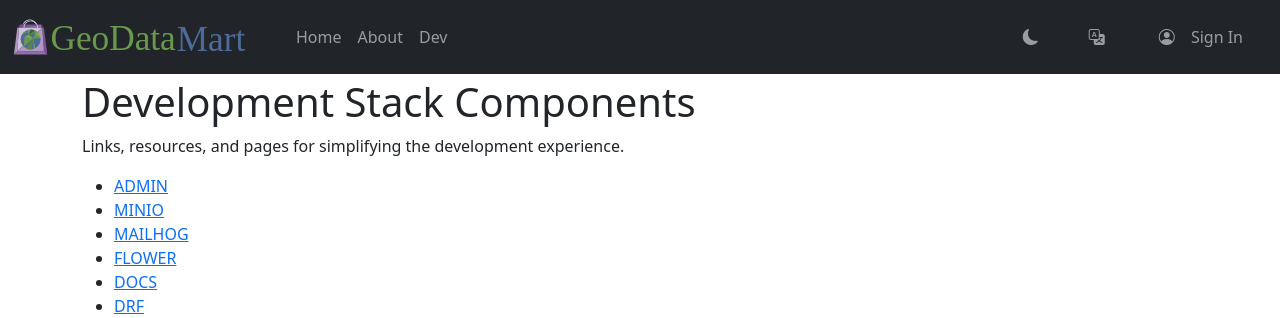
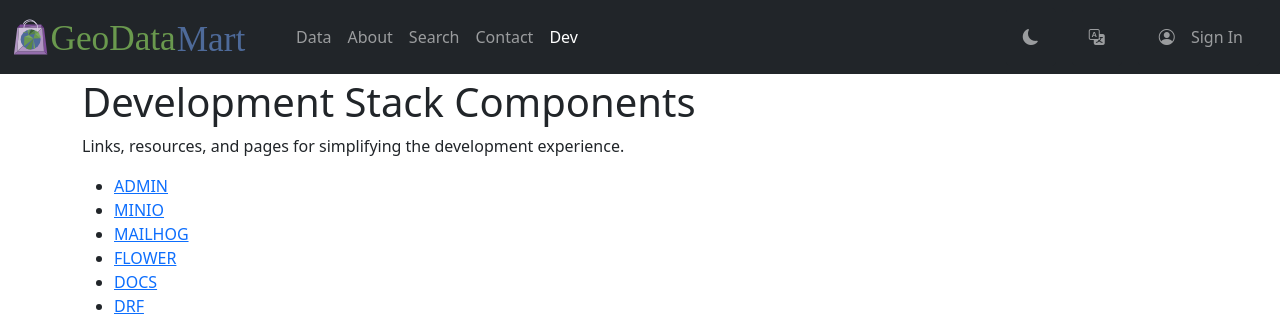
Before and after one commit to kartoza/geodata-mart, a Django app: page /devapp/ in a window 1280 px wide. Shown: the top 318 px of the page. Run offline with Django 3.2, Linux system fonts and the light colour scheme; style sheets or scripts are compiled from the project's sources; parts of the project's set-up code (start-up, migrations or seed data) failed here and were passed over; some libraries are stand-ins or nearby versions.

Commit message:
restructure nav ux

```diff
--- a/geodata_mart/maps/urls.py
+++ b/geodata_mart/maps/urls.py
@@ -5,12 +5,13 @@ from geodata_mart.maps import views
 app_name = "maps"
 urlpatterns = [
     path("", views.gallery, name="gallery"),
-    path("projects", views.projects, name="projects"),
-    path("data", views.data, name="data"),
+    path("projects/", views.projects, name="projects"),
+    path("data/", views.data, name="data"),
     path("maps/<int:project_id>/", views.map, name="map"),
     path("create/", views.create_job, name="create_job"),
     path("job/<job_id>", views.job, name="job"),
     path("checkout/<job_id>", views.checkout, name="checkout"),
     path("cancel/<job_id>", views.cancel_job, name="cancel_job"),
-    path("data/", views.results, name="results"),
+    path("home/", views.results, name="results"),
+    path("search/", views.gallery, name="search"),
 ]
--- a/geodata_mart/templates/components/_navbar_left.html
+++ b/geodata_mart/templates/components/_navbar_left.html
@@ -1,15 +1,60 @@
 {% load static i18n compress %}
+{% url 'gallery' as gallery_url %}
+{% url 'maps:projects' as projects_url %}
+{% url 'maps:data' as data_url %}
+{% url 'maps:search' as search_url %}
+{% url 'vendors:contact' as contact_url %}
+{% url 'about' as about_url %}
+{% url 'devapp:dev' as dev_url %}
 <ul class="navbar-nav mr-auto">
-  <li class="nav-item active">
-    <a class="nav-link" href="{% url 'gallery' %}">{% translate "Home" %}<span
-        class="visually-hidden">(current)</span></a>
+  <li id="data-view-selector" class="nav-item">
+    <div class="dropdown">
+      <a class="nav-link{% if request.path == gallery_url or request.path == projects_url or request.path == data_url %} active{% endif %}"
+        id="dataMenu" title="{% translate "Data Menu" %}" data-bs-toggle="dropdown"
+        aria-expanded="false">{% translate "Data" %}</a>
+      <ul class="dropdown-menu text-small bg-dark" role="menu" aria-labelledby="dataMenu">
+        <li>
+          <a class="dropdown-item nav-link{% if request.path == gallery_url %} active{% endif %}"
+            href="{{ gallery_url }}">{% translate "All Data" %}
+            {% if request.path == gallery_url %}<span class="visually-hidden">(current)</span>{% endif %}
+          </a>
+        </li>
+        <li>
+          <a class="dropdown-item nav-link{% if request.path == projects_url %} active{% endif %}"
+            href="{{ projects_url }}">{% translate "Projects" %}
+            {% if request.path == projects_url %}<span class="visually-hidden">(current)</span>{% endif %}
+          </a>
+        </li>
+        <li>
+          <a class="dropdown-item nav-link{% if request.path == data_url %} active{% endif %}"
+            href="{{ data_url }}">{% translate "Data" %}
+            {% if request.path == data_url %}<span class="visually-hidden">(current)</span>{% endif %}
+          </a>
+        </li>
+      </ul>
+    </div>
   </li>
   <li class="nav-item">
-    <a class="nav-link" href="{% url 'about' %}">{% translate "About" %}</a>
+    <a class="nav-link{% if request.path == about_url%} active{% endif %}"
+      href="{{ about_url }}">{% translate "About" %}
+      {% if request.path == about_url %}<span class="visually-hidden">(current)</span class=>{% endif %}
+    </a>
+  </li>
+  <li class="nav-item">
+    <a class="nav-link{% if request.path == search_url%} active{% endif %}"
+      href="{{ search_url }}">{% translate "Search" %}
+      {% if request.path == search_url %}<span class="visually-hidden">(current)</span class=>{% endif %}
+    </a>
+  </li>
+  <li class="nav-item">
+    <a class="nav-link{% if request.path == contact_url%} active{% endif %}"
+      href="{{ contact_url }}">{% translate "Contact" %}
+      {% if request.path == contact_url %}<span class="visually-hidden">(current)</span class=>{% endif %}
+    </a>
   </li>
   {% if debug %}
   <li class="nav-item">
-    <a class="nav-link" href="{% url 'devapp:dev' %}">Dev</a>
+    <a class="nav-link{% if request.path == dev_url%} active{% endif %}" href="{{ dev_url }}">Dev</a>
   </li>
   {% endif %}
 </ul>
--- a/geodata_mart/templates/components/_navbar_right.html
+++ b/geodata_mart/templates/components/_navbar_right.html
@@ -1,9 +1,10 @@
 {% load static i18n compress %}
+{% url 'maps:results' as results_url %}
 <ul class="navbar-nav ml-auto">
   <li class="nav-item mx-2">
     <button id="toggle-darkmode-btn" x-data @click="$store.darkMode.toggle()" class="btn btn-dark nav-link"
-      title="Toggle Dark Mode">
-      <i class="bi bi-lightbulb-fill nav-link" alt="dark mode" width="32" height="32"></i>
+      title="{% translate "Toggle Dark Mode" %}">
+      <i class="bi bi-lightbulb-fill nav-link" alt="{% translate "dark mode" %}" width="32" height="32"></i>
     </button>
   </li>
 
@@ -12,9 +13,9 @@
     {% get_available_languages as LANGUAGES %}
     {% get_language_info_list for LANGUAGES as languages %}
     <div class="dropdown dropstart">
-      <button id="languageMenu" class="btn btn-dark nav-link" title="Change Language" data-bs-toggle="dropdown"
-        aria-expanded="false">
-        <i class="bi bi-translate nav-link" alt="language" width="32" height="32"></i>
+      <button id="languageMenu" class="btn btn-dark nav-link" title="{% translate "Change Language" %}"
+        data-bs-toggle="dropdown" aria-expanded="false">
+        <i class="bi bi-translate nav-link" alt="{% translate "language" %}" width="32" height="32"></i>
       </button>
       <ul class="dropdown-menu text-small bg-dark" role="menu" aria-labelledby="languageMenu">
         {% for language in languages %}
@@ -34,13 +35,14 @@
   {% if request.user.is_authenticated %}
   <li class="nav-item mx-2">
     <div class="dropdown dropstart">
-      <button id="userMenu" class="btn btn-dark nav-link" title="User Settings" data-bs-toggle="dropdown"
-        aria-expanded="false">
-        <i class="bi bi-person-circle nav-link" alt="user" width="32" height="32"></i>
+      <button id="userMenu" class="btn btn-dark nav-link" title="{% translate "User Settings" %}"
+        data-bs-toggle="dropdown" aria-expanded="false">
+        <i class="bi bi-person-circle nav-link" alt="{% translate "user" %}" width="32" height="32"></i>
       </button>
       <ul class="dropdown-menu text-small bg-dark" role="menu" aria-labelledby="userMenu">
         <li>
-          <a class="dropdown-item nav-link" href="{% url 'maps:results' %}">{% translate "My Data" %}</a>
+          <a class="dropdown-item nav-link{% if request.path == results_url %} active{% endif %}"
+            href="{{ results_url }}">{% translate "My Data" %}</a>
         </li>
         <li><a class="dropdown-item nav-link disabled" href="#">{% translate "Settings" %}</a></li>
         <li>
@@ -68,10 +70,10 @@
 {% else %}
 
 <li class="nav-item mx-2">
-  <a href="{% url 'account_login' %}" id="log-in-link" class="btn btn-dark nav-link" title="Sign In">
+  <a href="{% url 'account_login' %}" id="log-in-link" class="btn btn-dark nav-link" title="{% translate "Sign In" %}">
     {# URL provided by django-allauth/account/urls.py #}
     <span class="mx-1 d-inline-block">
-      <i class="bi d-inline-block bi-person-circle nav-link" alt="sign in" width="32" height="32"></i>
+      <i class="bi d-inline-block bi-person-circle nav-link" alt="{% translate "sign in" %}" width="32" height="32"></i>
       <span class="mx-1 d-inline-block">{% translate "Sign In" %}</span>
     </span>
   </a>
--- a/geodata_mart/templates/pages/about.html
+++ b/geodata_mart/templates/pages/about.html
@@ -12,12 +12,15 @@
           region of interest.
         </p>
         <p class="lead text-muted">
+          It is completely Open Source and available <a href="https://github.com/kartoza/geodata-mart">on GitHub</a>.
+        </p>
+        <p class="lead text-muted">
           It allows users to select, clip, and ship collections of geodata quickly and conveniently, providing a single
           zipped geopackage output that includes a QGIS project which is ready to use immediately.
         </p>
         <p class="lead text-muted">
           <strong>
-            Please note that this platform is currently in the very early (experimental) alpha stages of development.
+            Please note that this platform is currently in the very early (experimental) stages of development.
           </strong>
         </p>
         <p>If you are looking for alternative data sources, you can review (or contribute) to the list of publicly
--- a/geodata_mart/vendors/urls.py
+++ b/geodata_mart/vendors/urls.py
@@ -5,4 +5,5 @@ from geodata_mart.vendors import views
 app_name = "vendors"
 urlpatterns = [
     path("messages/", views.msg, name="msg"),
+    path("contact/", views.contact, name="contact"),
 ]
--- a/geodata_mart/vendors/views.py
+++ b/geodata_mart/vendors/views.py
@@ -29,3 +29,8 @@ def msg(request):
                     "maps:results",
                 )
             )
+
+
+def contact(request):
+    if request.method == "GET":
+        return render(request, "vendors/msg-sent.html")
```
Also changed, not shown: geodata_mart/maps/management/commands/seed.py (+27 -2 lines).
